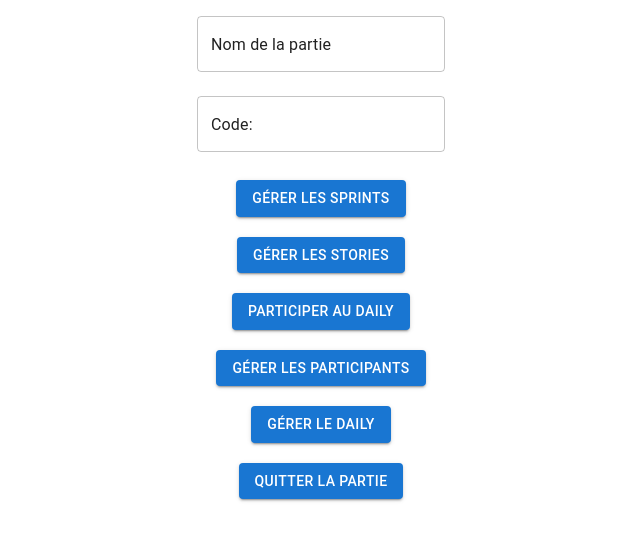
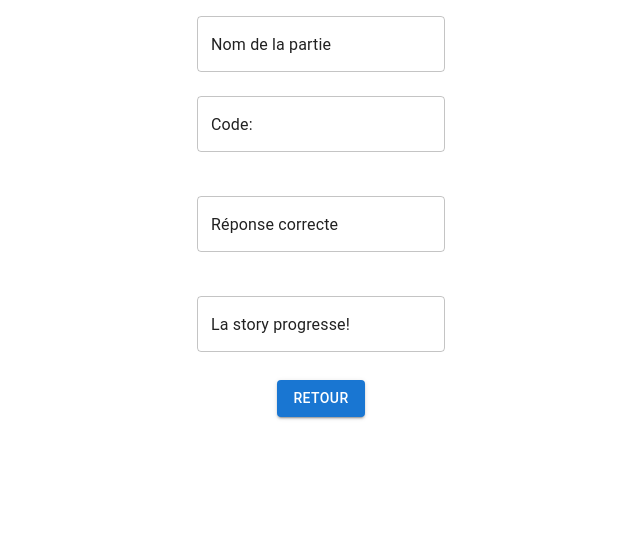
Before and after one commit to Daylof05/Projet_Scrumy, a React (Create React App) app: page / in a window 1280 px wide. Shown: the top 540 px of the page, without its empty margins (319-959 px from the left). Built offline with nearby package versions, Linux system fonts and the light colour scheme.

Commit message:
fix: index

```diff
--- a/src/index.js
+++ b/src/index.js
@@ -1,13 +1,36 @@
 import React from 'react';
 import ReactDOM from 'react-dom/client';
 import './index.css';
-import App from './App';
+// import App from './App';
+// import CreateParty from './CreateParty'
+// import JoinParty from './JoinParty'
+// import Sprints from './Sprints'
+// import Stories from './Stories'
+// import DailyQuestionnaire from './DailyQuestionnaire'
+// import Questionnaire from './Questionnaire'
+// import Accueil from './Accueil'
+// import Daily from './Daily'
+// import NewDaily from './NewDaily';
+// import NewDaily from './NewDaily';
+// import Participants from './Participants';
+import ResultatQuestionnaire from './ResultatQuestionnaire'
 import reportWebVitals from './reportWebVitals';
 
 const root = ReactDOM.createRoot(document.getElementById('root'));
 root.render(
   <React.StrictMode>
-    <App />
+    {/* <App /> */}
+    {/* <CreateParty/> */}
+    {/* <JoinParty/> */}
+    {/* <Sprints/> */}
+    {/* <Stories/> */}
+    {/* <DailyQuestionnaire/> */}
+    {/* <Questionnaire/> */}
+    {/* <Accueil/> */}
+    {/* <Daily/> */}
+    {/* <NewDaily/> */}
+    {/* <Participants/> */}
+    <ResultatQuestionnaire/>
   </React.StrictMode>
 );
 
```
